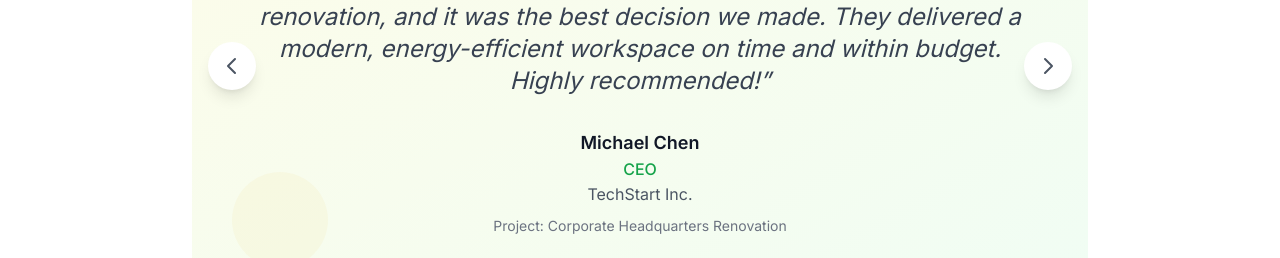
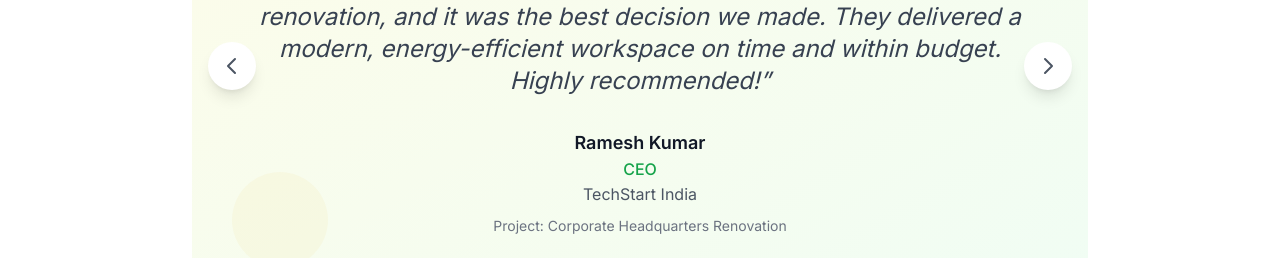
Before and after one commit to prabupep/omvconstruction, a Next.js app: page / in a window 1280 px wide. Shown: the part 6649-6907 px from the top of the page. Built offline with nearby package versions, Linux system fonts and the light colour scheme.

Commit message:
Update testimonial customer names to Tamil Indian names

```diff
--- a/src/components/sections/Testimonials.tsx
+++ b/src/components/sections/Testimonials.tsx
@@ -8,25 +8,25 @@ const Testimonials = () => {
   const testimonials = [
     {
       id: 1,
-      name: 'Sarah Johnson',
+      name: 'Priya Lakshmi',
       position: 'Property Developer',
-      company: 'Johnson Properties',
+      company: 'Lakshmi Properties',
       content: 'OMV Construction exceeded our expectations on our luxury residential project. Their attention to detail, quality craftsmanship, and professional project management made the entire process seamless. The final result is absolutely stunning.',
       rating: 5,
       project: 'Luxury Residential Complex'
     },
     {
       id: 2,
-      name: 'Michael Chen',
+      name: 'Ramesh Kumar',
       position: 'CEO',
-      company: 'TechStart Inc.',
+      company: 'TechStart India',
       content: 'We chose OMV Construction for our corporate headquarters renovation, and it was the best decision we made. They delivered a modern, energy-efficient workspace on time and within budget. Highly recommended!',
       rating: 5,
       project: 'Corporate Headquarters Renovation'
     },
     {
       id: 3,
-      name: 'Emily Rodriguez',
+      name: 'Kavitha Suresh',
       position: 'Restaurant Owner',
       company: 'Culinary Delights',
       content: 'The team at OMV Construction transformed our outdated restaurant into a modern, welcoming space. Their expertise in commercial renovations and ability to work around our business hours was invaluable.',
@@ -35,16 +35,16 @@ const Testimonials = () => {
     },
     {
       id: 4,
-      name: 'David Thompson',
+      name: 'Senthil Murugan',
       position: 'Operations Manager',
-      company: 'Industrial Solutions Ltd.',
+      company: 'Industrial Solutions India',
       content: 'OMV Construction built our new warehouse facility with precision and efficiency. Their industrial construction expertise and commitment to safety standards were outstanding throughout the project.',
       rating: 5,
       project: 'Industrial Warehouse Facility'
     },
     {
       id: 5,
-      name: 'Lisa Wang',
+      name: 'Meera Anand',
       position: 'Homeowner',
       company: 'Private Residence',
       content: 'Building our dream home with OMV Construction was an amazing experience. They listened to our vision, provided valuable insights, and delivered a home that perfectly matches our lifestyle and needs.',
```
